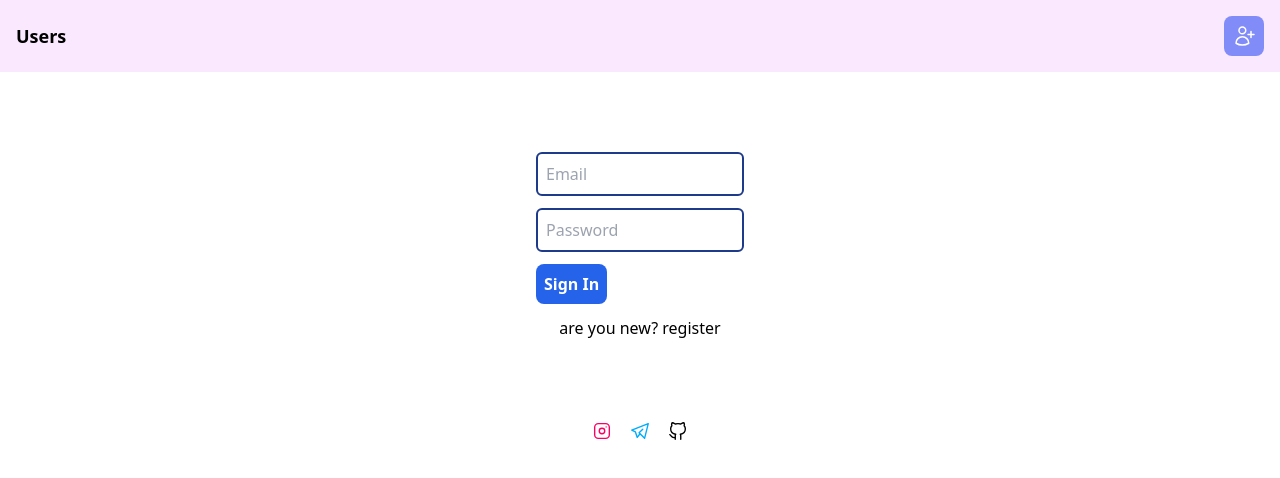
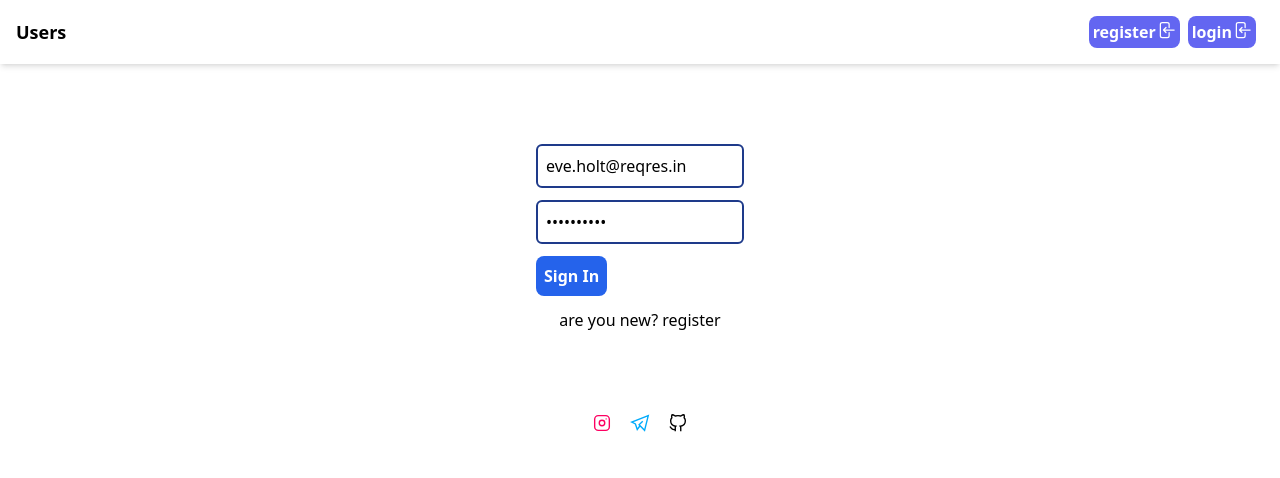
Before and after one commit to mohsen-jafarimo/usersapi, a React (Create React App) app: page /login in a window 1280 px wide. Shown: the top 478 px of the page. Built offline with nearby package versions, Linux system fonts and the light colour scheme.

Commit message:
login logic setup

```diff
--- a/src/components/Header.jsx
+++ b/src/components/Header.jsx
@@ -1,19 +1,69 @@
-import React from 'react'
+import React, { useState } from "react";
+import { Link } from "react-router-dom";
+import { useSelector, useDispatch } from "react-redux";
+import { logout } from "../features/auth/authSlice";
+const Header = () => {
+  const { userInfo } = useSelector((state) => state.auth);
+  const dispatch = useDispatch();
+  return (
+    <header className="shadow-md p-4 flex justify-between items-center relative">
+      <h3 className="text-lg font-bold">Users</h3>
 
-const Header = () => {
-  let show =false;
-  return (
-    <header className=' bg-fuchsia-100  p-4 flex justify-between items-center relative'>
-        <h3 className='text-lg font-bold'>Users</h3>
+      <div className="flex items-center justify-between">
+        {userInfo ? (
+          <div className="flex space-x-3">
+            <h3 className="underline text-blue-300">{userInfo.email}</h3>
+            <button
+              className="bg-indigo-500  p-1 rounded-lg font-bold text-white flex transition-all hover:bg-indigo-400"
+              onClick={() => {
+                dispatch(logout());
+                window.location = "/";
+              }}
+            >
+              logout
+            </button>
+          </div>
+        ) : (
+          <>
+            <div className="bg-indigo-500  p-1 rounded-lg font-bold text-white flex transition-all hover:bg-indigo-400">
+              <Link to="/register">register</Link>
+              <svg
+                xmlns="http://www.w3.org/2000/svg"
+                fill="none"
+                viewBox="0 0 24 24"
+                strokeWidth={1.5}
+                stroke="currentColor"
+                className="w-5 h-5"
+              >
+                <path
+                  strokeLinecap="round"
+                  strokeLinejoin="round"
+                  d="M15.75 9V5.25A2.25 2.25 0 0013.5 3h-6a2.25 2.25 0 00-2.25 2.25v13.5A2.25 2.25 0 007.5 21h6a2.25 2.25 0 002.25-2.25V15M12 9l-3 3m0 0l3 3m-3-3h12.75"
+                />
+              </svg>
+            </div>
+            <div className="bg-indigo-500 mx-2 p-1  rounded-lg font-bold text-white flex transition-all hover:bg-indigo-400">
+              <Link to="/login">login</Link>
+              <svg
+                xmlns="http://www.w3.org/2000/svg"
+                fill="none"
+                viewBox="0 0 24 24"
+                strokeWidth={1.5}
+                stroke="currentColor"
+                className="w-5 h-5"
+              >
+                <path
+                  strokeLinecap="round"
+                  strokeLinejoin="round"
+                  d="M15.75 9V5.25A2.25 2.25 0 0013.5 3h-6a2.25 2.25 0 00-2.25 2.25v13.5A2.25 2.25 0 007.5 21h6a2.25 2.25 0 002.25-2.25V15M12 9l-3 3m0 0l3 3m-3-3h12.75"
+                />
+              </svg>
+            </div>
+          </>
+        )}
+      </div>
+    </header>
+  );
+};
 
-        <div className='bg-indigo-400 p-2 text-white rounded-lg font-bold transition-all hover:bg-indigo-500'>
-        <svg xmlns="http://www.w3.org/2000/svg" fill="none" viewBox="0 0 24 24" strokeWidth={1.5} stroke="currentColor" className="w-6 h-6">
-  <path strokeLinecap="round" strokeLinejoin="round" d="M19 7.5v3m0 0v3m0-3h3m-3 0h-3m-2.25-4.125a3.375 3.375 0 11-6.75 0 3.375 3.375 0 016.75 0zM4 19.235v-.11a6.375 6.375 0 0112.75 0v.109A12.318 12.318 0 0110.374 21c-2.331 0-4.512-.645-6.374-1.766z" />
-</svg>
-
-        </div>
-    </header>
-  )
-}
-
-export default Header
+export default Header;
--- a/src/components/pages/Home.jsx
+++ b/src/components/pages/Home.jsx
@@ -1,42 +1,26 @@
 import React from "react";
-import { useGetUsersQuery } from "../../features/api/apiSlice";
-import UserCard from "../userCard";
-
+import { useNavigate } from "react-router-dom";
 const Home = () => {
-  const {
-    data: users,
-    isLoading,
-    isSuccess,
-    isError,
-    error,
-  } = useGetUsersQuery();
-
-  let userContent
-  if (isLoading) {
-    userContent = (
-      <div className="w-full text-center">
-        <div >
-        <svg xmlns="http://www.w3.org/2000/svg" fill="none" viewBox="0 0 24 24" strokeWidth={1.5} stroke="currentColor" className="w-6 h-6">
-  <path strokeLinecap="round" strokeLinejoin="round" d="M16.023 9.348h4.992v-.001M2.985 19.644v-4.992m0 0h4.992m-4.993 0l3.181 3.183a8.25 8.25 0 0013.803-3.7M4.031 9.865a8.25 8.25 0 0113.803-3.7l3.181 3.182m0-4.991v4.99" />
-</svg>
-
+  const navigate = useNavigate();
+  return (
+    <div className="w-full h-ful p-20  flex-col flex  items-center">
+      <div className="flex w-full h-full flex-col justify-center items-center mt-14">
+        <h3 className="text-2xl mb-4 ">Authentication</h3>
+        <div className="flex justify-between">
+          <button
+            onClick={() => navigate("/register")}
+            className="bg-blue-400 p-3 rounded-md text-white font-serif font-bold mx-1"
+          >
+            Register
+          </button>
+          <button
+            onClick={() => navigate("/login")}
+            className="bg-blue-400 p-3  rounded-md text-white font-serif font-bold"
+          >
+            Login
+          </button>
         </div>
       </div>
-    )
-  } else if (isSuccess) {
-    userContent = users.data.map((item) => {
-      return <UserCard content={item} key={item.id}/>
-    })
-  } else if (isError) {
-    userContent = (
-      <div className="alert alert-danger" role="alert">
-        {error}
-      </div>
-    )
-  }
-  return (
-    <div className="flex justify-between sm:justify-start overflow-hidden mt-3 bg-gray-50 p-3">
-        {userContent}
     </div>
   );
 };
--- a/src/components/pages/Login.jsx
+++ b/src/components/pages/Login.jsx
@@ -1,18 +1,49 @@
-import React from "react";
-import { Link } from "react-router-dom";
+import React, { useState, useEffect } from "react";
+import { Link, useNavigate } from "react-router-dom";
+import { useSelector, useDispatch } from "react-redux";
+import { useLoginMutation } from "../../features/authApi/authApiSlice";
+import { setCreditional } from "../../features/auth/authSlice";
 
 const Login = () => {
+  const [email, setEmail] = useState("eve.holt@reqres.in");
+  const [password, setPassword] = useState("cityslicka");
+  const navigate = useNavigate();
+  const dispatch = useDispatch();
+
+  const { userInfo } = useSelector((state) => state.auth);
+  const [login, { isLoading }] = useLoginMutation();
+
+  useEffect(() => {
+    if (userInfo) {
+      navigate("/");
+    }
+  }, [navigate, userInfo]);
+  const handleSubmit = async (e) => {
+    e.preventDefault();
+    try {
+      const res = await login({ email, password }).unwrap();
+      console.log(res);
+      dispatch(setCreditional({ email, password }));
+      navigate("/");
+    } catch (err) {
+      console.log(err?.error?.message || err.error);
+    }
+  };
   return (
     <div className="w-full h-ful p-20  flex-col flex  items-center">
-      <form className="flex flex-col">
+      <form className="flex flex-col" onSubmit={handleSubmit}>
         <input
           type="email"
           placeholder="Email"
+          value={email}
+          onChange={(e) => setEmail(e.target.value)}
           className="input-form border-2 border-blue-900 p-2 rounded-md w-52"
         />
         <input
           type="password"
           placeholder="Password"
+          value={password}
+          onChange={(e) => setPassword(e.target.value)}
           className="input-form border-2 my-3 border-blue-900 p-2 rounded-md w-52"
         />
 
@@ -20,19 +51,21 @@ const Login = () => {
           Sign In
         </button>
       </form>
-     <h3 className="mt-3"> are you new? <Link to='/register'>register</Link>  </h3>
+      <h3 className="mt-3">
+        are you new? <Link to="/register">register</Link>
+      </h3>
       <div className="flex justify-evenly mt-20">
         <svg
           xmlns="http://www.w3.org/2000/svg"
-          class="icon icon-tabler icon-tabler-brand-instagram"
+          className="icon icon-tabler icon-tabler-brand-instagram"
           width="22"
           height="22"
           viewBox="0 0 24 24"
-          stroke-width="1.5"
+          strokeWidth="1.5"
           stroke="#fd0061"
           fill="none"
-          stroke-linecap="round"
-          stroke-linejoin="round"
+          strokeLinecap="round"
+          strokelinejoin="round"
         >
           <path stroke="none" d="M0 0h24v24H0z" fill="none" />
           <path d="M4 4m0 4a4 4 0 0 1 4 -4h8a4 4 0 0 1 4 4v8a4 4 0 0 1 -4 4h-8a4 4 0 0 1 -4 -4z" />
@@ -41,30 +74,30 @@ const Login = () => {
         </svg>
         <svg
           xmlns="http://www.w3.org/2000/svg"
-          class="icon icon-tabler icon-tabler-brand-telegram mx-4"
+          className="icon icon-tabler icon-tabler-brand-telegram mx-4"
           width="22"
           height="22"
           viewBox="0 0 24 24"
-          stroke-width="1.5"
+          strokeWidth="1.5"
           stroke="#00abfb"
           fill="none"
-          stroke-linecap="round"
-          stroke-linejoin="round"
+          strokelinecap="round"
+          strokelinejoin="round"
         >
           <path stroke="none" d="M0 0h24v24H0z" fill="none" />
           <path d="M15 10l-4 4l6 6l4 -16l-18 7l4 2l2 6l3 -4" />
         </svg>
         <svg
           xmlns="http://www.w3.org/2000/svg"
-          class="icon icon-tabler icon-tabler-brand-github"
+          className="icon icon-tabler icon-tabler-brand-github"
           width="22"
           height="22"
           viewBox="0 0 24 24"
-          stroke-width="1.5"
+          strokeWidth="1.5"
           stroke="#000000"
           fill="none"
-          stroke-linecap="round"
-          stroke-linejoin="round"
+          strokelinecap="round"
+          strokelinejoin="round"
         >
           <path stroke="none" d="M0 0h24v24H0z" fill="none" />
           <path d="M9 19c-4.3 1.4 -4.3 -2.5 -6 -3m12 5v-3.5c0 -1 .1 -1.4 -.5 -2c2.8 -.3 5.5 -1.4 5.5 -6a4.6 4.6 0 0 0 -1.3 -3.2a4.2 4.2 0 0 0 -.1 -3.2s-1.1 -.3 -3.5 1.3a12.3 12.3 0 0 0 -6.2 0c-2.4 -1.6 -3.5 -1.3 -3.5 -1.3a4.2 4.2 0 0 0 -.1 3.2a4.6 4.6 0 0 0 -1.3 3.2c0 4.6 2.7 5.7 5.5 6c-.6 .6 -.6 1.2 -.5 2v3.5" />
--- /dev/null
+++ b/src/features/auth/authSlice.js
@@ -0,0 +1,25 @@
+import { createSlice } from "@reduxjs/toolkit";
+
+const initialState = {
+  userInfo: localStorage.getItem("userInfo")
+    ? JSON.parse(localStorage.getItem("userInfo"))
+    : null,
+};
+
+export const AuthSlice = createSlice({
+  name: "Auth",
+  initialState,
+  reducers: {
+    setCreditional: (state, action) => {
+      state.userInfo = action.payload;
+      localStorage.setItem("userInfo", JSON.stringify(action.payload));
+    },
+    logout: (state, action) => {
+      state.userInfo = null;
+      localStorage.removeItem("userInfo");
+    },
+  },
+});
+
+export const { setCreditional, logout } = AuthSlice.actions;
+export default AuthSlice.reducer;
--- /dev/null
+++ b/src/features/authApi/authApiSlice.js
@@ -0,0 +1,15 @@
+import { apiSlice } from "../api/apiSlice";
+
+export const AuthApiSlice = apiSlice.injectEndpoints({
+  endpoints: (builder) => ({
+    login: builder.mutation({
+      query: (data) => ({
+        url: "/api/login",
+        method: "POST",
+        body: data,
+      }),
+    }),
+  }),
+});
+
+export const { useLoginMutation } = AuthApiSlice;
--- a/src/index.js
+++ b/src/index.js
@@ -1,17 +1,19 @@
-import React from 'react';
-import ReactDOM from 'react-dom/client';
-import './index.css';
-import App from './App';
-import { BrowserRouter } from 'react-router-dom';
-import { ApiProvider } from '@reduxjs/toolkit/dist/query/react';
-import { apiSlice } from './features/api/apiSlice';
-import Login from './components/pages/Login';
-const root = ReactDOM.createRoot(document.getElementById('root'));
+import React from "react";
+import ReactDOM from "react-dom/client";
+import "./index.css";
+import App from "./App";
+import { BrowserRouter } from "react-router-dom";
+import { ApiProvider } from "@reduxjs/toolkit/dist/query/react";
+import { apiSlice } from "./features/api/apiSlice";
+import { Store } from "./state/store";
+import { Provider } from "react-redux";
+const root = ReactDOM.createRoot(document.getElementById("root"));
 root.render(
   <ApiProvider api={apiSlice}>
-   <BrowserRouter>
-   <App/>
-   </BrowserRouter>
-
+    <Provider store={Store}>
+      <BrowserRouter>
+        <App />
+      </BrowserRouter>
+    </Provider>
   </ApiProvider>
 );
```
Also changed, not shown: src/App.js (+10 -10 lines), src/features/api/apiSlice.js (+13 -13 lines), src/state/store.js (+12 -9 lines).
